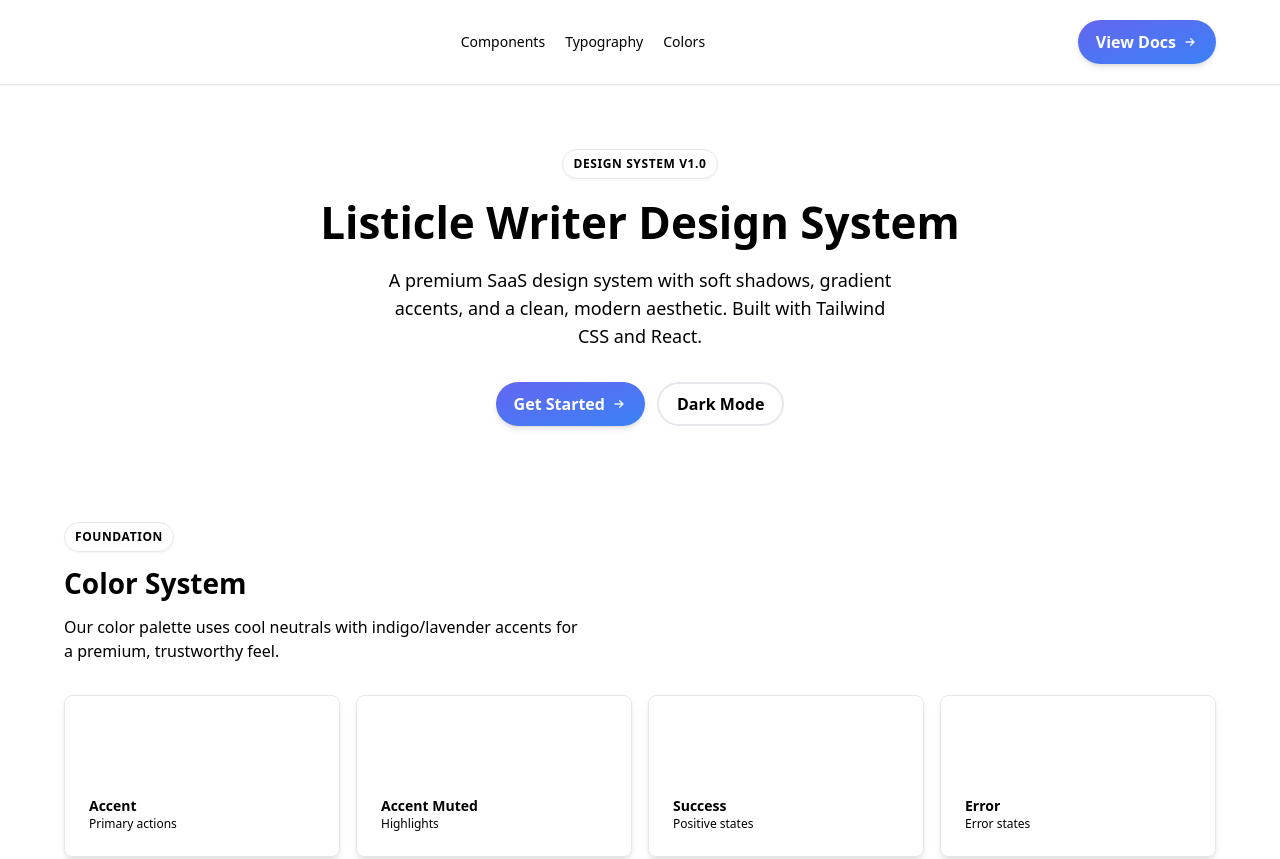
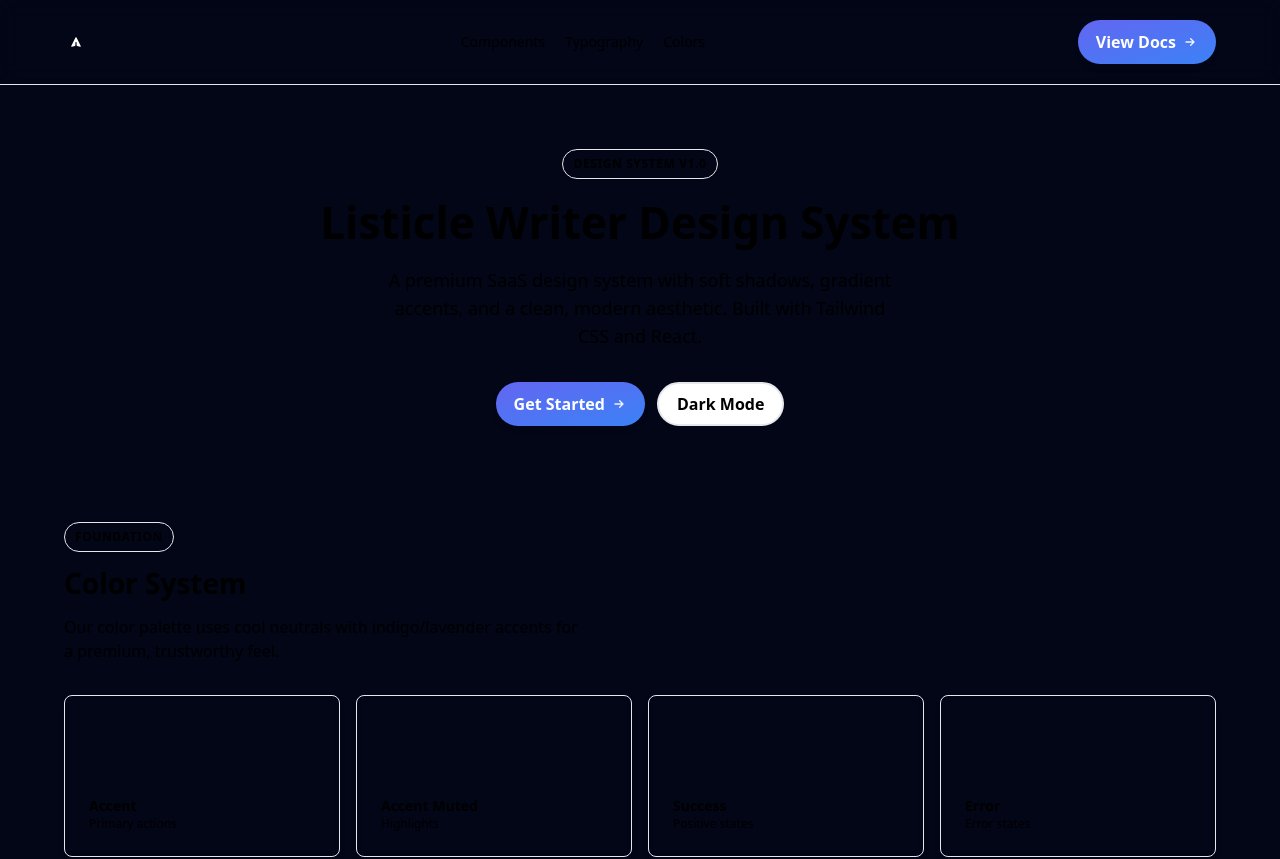
Before and after one commit to lars154/ecom-listicle-writer, a Next.js app: page /design-system in a window 1280 px wide. Shown: the top 859 px of the page. Built offline with nearby package versions, Linux system fonts and the light colour scheme.

Commit message:
Fix white background flash on dark mode overscroll
- Sync dark mode class to html element for proper background
- Add overscroll-behavior to prevent bounce showing white
- Set dark class on html by default to prevent hydration flash

```diff
--- a/src/app/globals.css
+++ b/src/app/globals.css
@@ -1,3 +1,23 @@
 @tailwind base;
 @tailwind components;
 @tailwind utilities;
+
+/* Prevent white flash on overscroll */
+html, body {
+  min-height: 100%;
+  overscroll-behavior-y: none;
+}
+
+/* Light mode background */
+html {
+  background-color: #ffffff;
+}
+
+/* Dark mode background - applied when .dark class is on html */
+html.dark {
+  background-color: #020617; /* slate-950 */
+}
+
+html.dark body {
+  background-color: #020617;
+}
--- a/src/app/layout.tsx
+++ b/src/app/layout.tsx
@@ -12,7 +12,7 @@ export default function RootLayout({
   children: React.ReactNode;
 }>) {
   return (
-    <html lang="en">
+    <html lang="en" className="dark">
       <body className="antialiased">{children}</body>
     </html>
   );
--- a/src/app/page.tsx
+++ b/src/app/page.tsx
@@ -1,6 +1,6 @@
 'use client';
 
-import { useState, useRef } from 'react';
+import { useState, useRef, useEffect } from 'react';
 import { Moon, Sun, Sparkles, ArrowRight, Info } from 'lucide-react';
 import type { ListicleMode, ProductBrief } from '@/lib/types';
 import TemplatesGrid from '@/components/TemplatesGrid';
@@ -98,6 +98,15 @@ export default function Home() {
   const [urlError, setUrlError] = useState(false);
   const [typesError, setTypesError] = useState(false);
   const [openTooltip, setOpenTooltip] = useState<string | null>(null);
+
+  // Sync dark mode class to html element for proper background on overscroll
+  useEffect(() => {
+    if (darkMode) {
+      document.documentElement.classList.add('dark');
+    } else {
+      document.documentElement.classList.remove('dark');
+    }
+  }, [darkMode]);
 
   const urlRef = useRef<HTMLDivElement>(null);
   const typesRef = useRef<HTMLDivElement>(null);
```
